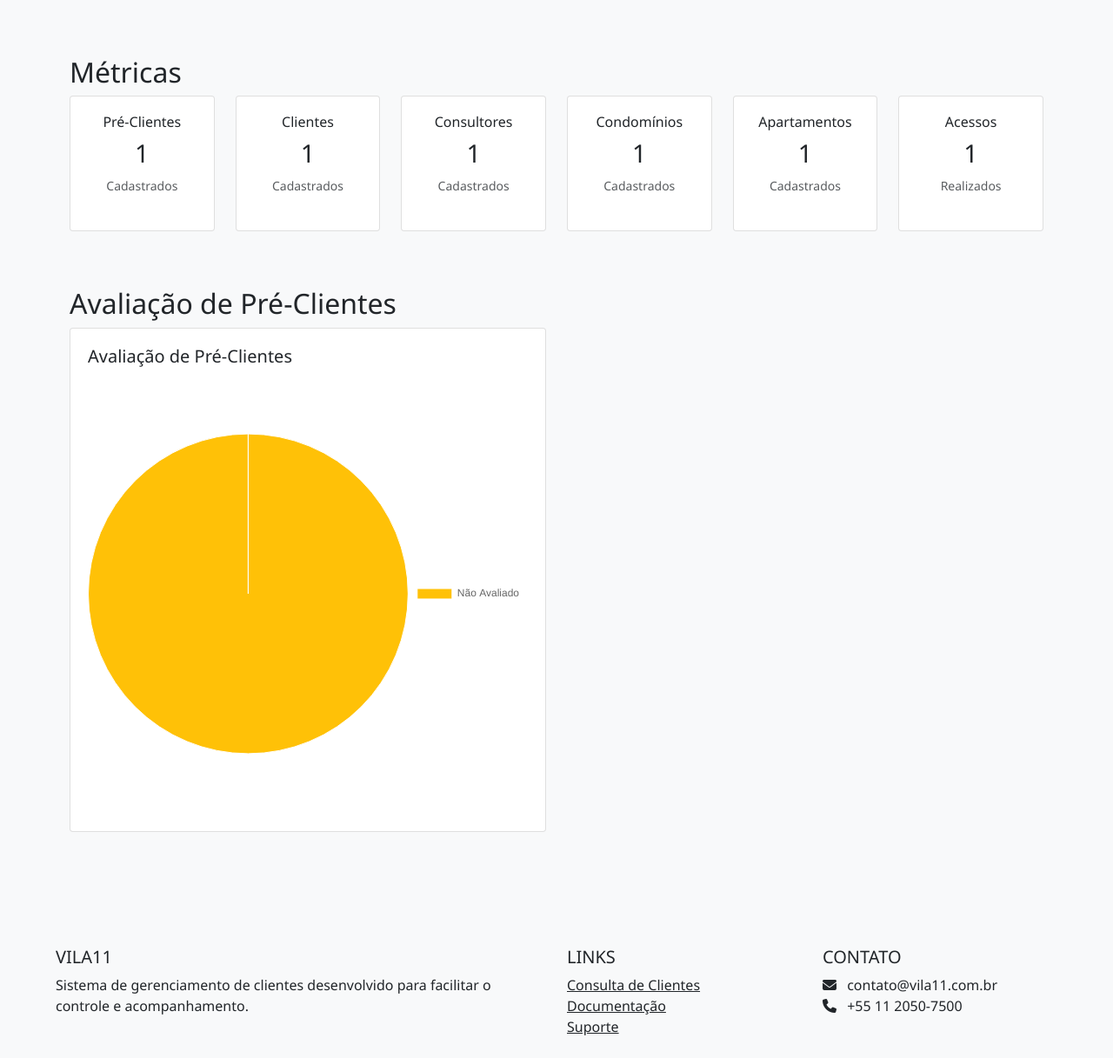
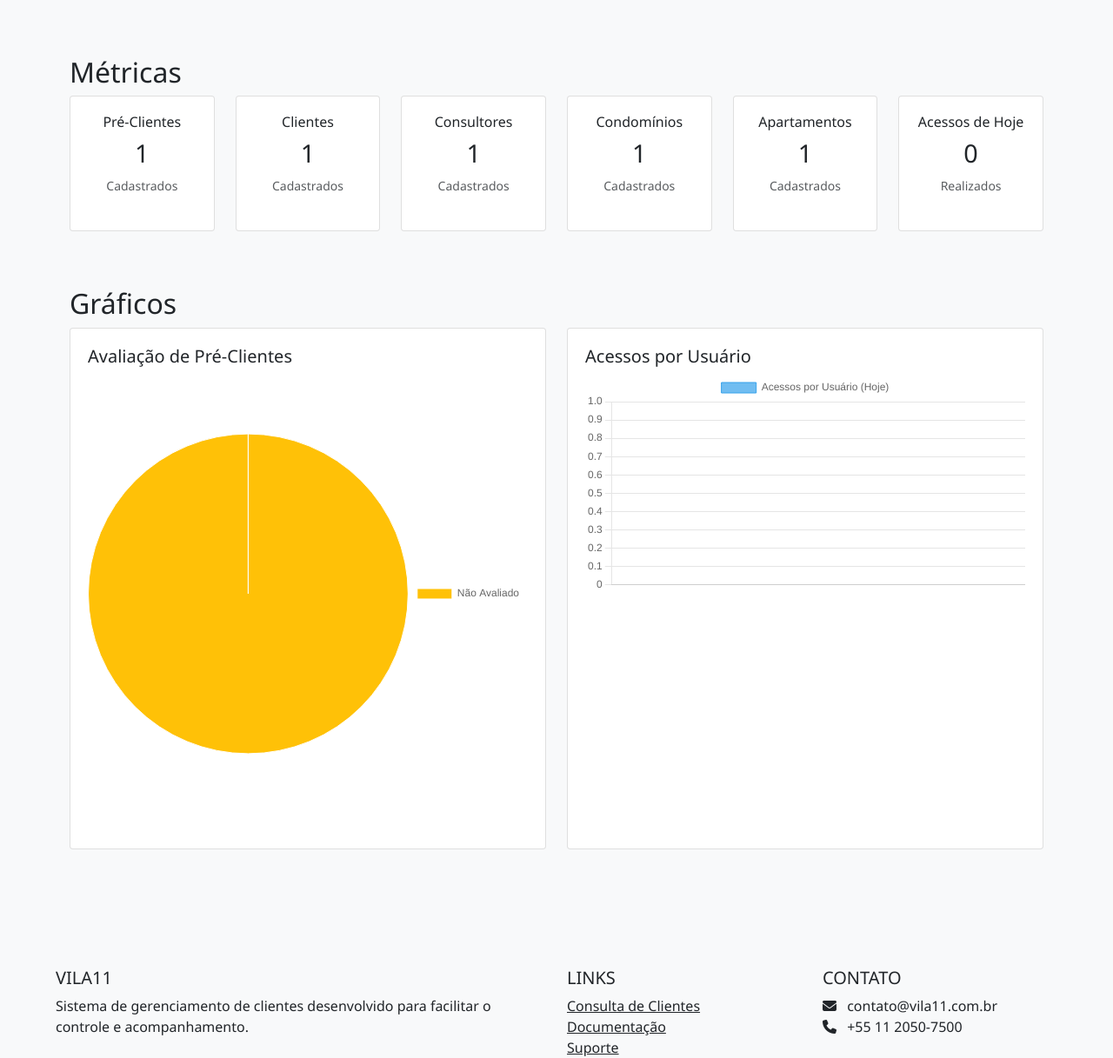
Before and after one commit to ThiagoVila11/mvpcadastro, a Django app: page / in a window 1280 px wide. Shown: the part 96-1313 px from the top of the page at 87% size. Run offline with Django 5.2, Linux system fonts and the light colour scheme; data comes from the database, SQL or seed files in the repository; tables that the repository leaves empty hold one stand-in row (values such as "Sample post"); data that the repository does not hold is empty; parts of the project's set-up code (start-up, migrations or seed data) failed here and were passed over; some libraries are stand-ins or nearby versions.

Commit message:
grafico de acesso usuários por dia

```diff
--- a/formulario_captura/cadastro/templates/condominio/kpi_dashboard.html
+++ b/formulario_captura/cadastro/templates/condominio/kpi_dashboard.html
@@ -64,7 +64,7 @@
         <div class="col-md-2 col-sm-4 col-6 mb-4">
             <div class="card h-100">
                 <div class="card-body text-center">
-                    <h6 class="card-title">Acessos</h6>
+                    <h6 class="card-title">Acessos de Hoje</h6>
                     <h3 class="display-6">{{ total_acessos }}</h3>
                     <small class="text-muted">Realizados</small>
                 </div>
@@ -73,19 +73,31 @@
     </div>
 </div>
 <div class="container">
-    <h2>Avaliação de Pré-Clientes</h2>
+    <h2>Gráficos</h2>
 
     <div class="row">
-        <div class="col-md-6">
-            <div class="card">
+        <!-- Gráfico de Pizza: Pré-Clientes -->
+        <div class="col-md-6 mb-4">
+            <div class="card h-100">
                 <div class="card-body">
                     <h5 class="card-title">Avaliação de Pré-Clientes</h5>
                     <canvas id="preclienteChart"></canvas>
                 </div>
             </div>
         </div>
+
+        <!-- Gráfico de Barras: Acessos por Usuário -->
+        <div class="col-md-6 mb-4">
+            <div class="card h-100">
+                <div class="card-body">
+                    <h5 class="card-title">Acessos por Usuário</h5>
+                    <canvas id="acessosPorUsuarioChart"></canvas>
+                </div>
+            </div>
+        </div>
     </div>
 </div>
+
 
 <!-- Inclua a biblioteca Chart.js -->
 <script src="https://cdn.jsdelivr.net/npm/chart.js"></script>
@@ -122,6 +134,29 @@
             }
         });
     });
+
+    const ctxUser = document.getElementById('acessosPorUsuarioChart').getContext('2d');
+    const acessosPorUsuarioChart = new Chart(ctxUser, {
+        type: 'bar',
+        data: {
+            labels: {{ gr_acessos_usuarios.labels|safe }},
+            datasets: [{
+                label: 'Acessos por Usuário (Hoje)',
+                data: {{ gr_acessos_usuarios.data|safe }},
+                backgroundColor: 'rgba(54, 162, 235, 0.7)',
+                borderColor: 'rgba(54, 162, 235, 1)',
+                borderWidth: 1
+            }]
+        },
+        options: {
+            scales: {
+                y: {
+                    beginAtZero: true,
+                    precision: 0
+                }
+            }
+        }
+    });
 </script>
 
 
--- a/formulario_captura/cadastro/views.py
+++ b/formulario_captura/cadastro/views.py
@@ -858,14 +858,14 @@ class CondominioKPIDashboard(TemplateView):
 
     def get_context_data(self, **kwargs):
         context = super().get_context_data(**kwargs)
-
+        hoje = datetime.now().date()
         # KPIs principais
         context['total_condominios'] = Condominio.objects.count()
         context['total_apartamentos'] = Apartamento.objects.count()
         context['total_consultores'] = Consultor.objects.count()
         context['total_preclientes'] = PreCliente.objects.count()
         context['total_clientes'] = Cliente.objects.count()
-        context['total_acessos'] = LogAcesso.objects.count()
+        context['total_acessos'] = LogAcesso.objects.filter(logacessoData=hoje).count()
 
 
         #grafico preclientes aprovados
@@ -907,6 +907,24 @@ class CondominioKPIDashboard(TemplateView):
             'total': sum(data),
         }
         print(context)
+
+        # grafico de acessos por usuário/dia
+        acessos_por_usuario = (
+            LogAcesso.objects
+            .filter(logacessoData=hoje)
+            .values('logacessoUsuario')
+            .annotate(total=Count('id'))
+            .order_by('-total')
+        )
+
+        # Preparar dados para o gráfico de barras
+        user_labels = [item['logacessoUsuario'] for item in acessos_por_usuario]
+        user_data = [item['total'] for item in acessos_por_usuario]
+
+        context['gr_acessos_usuarios'] = {
+            'labels': user_labels,
+            'data': user_data,
+            }
 
         return context
 
```
